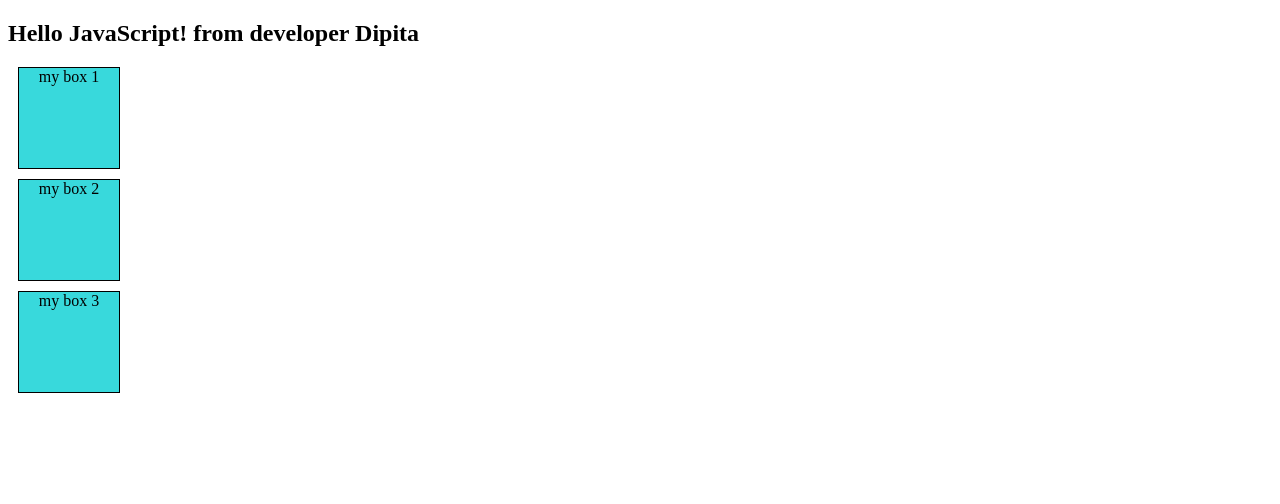
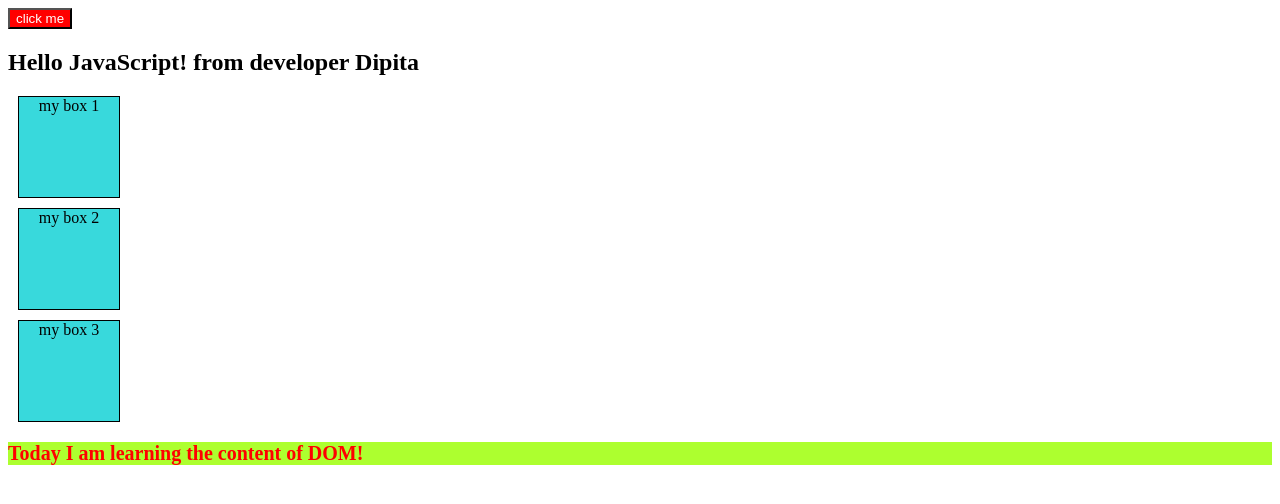
Before and after one commit to dipita-tasnim/javaScript, a plain HTML site: page js_DOM/index.html in a window 1280 px wide. Drawn offline with Linux system fonts and the light colour scheme.

Commit message:
last part of DOM

```diff
--- a/js_DOM/index.html
+++ b/js_DOM/index.html
@@ -14,6 +14,8 @@
   <div class="box">Second box</div>
   <div class="box">Third box</div>
 
+  <p class = "content">Today I am learning the content of DOM!</p>
+
   <!--connecting with my js file-->
   <script src="script.js"></script>
 </body>
--- a/js_DOM/script.js
+++ b/js_DOM/script.js
@@ -57,3 +57,31 @@ for (i of divs) {
 
 
 //Now my webpage is successfully changed from first, second, third box to--chocolate, mystery, magic box to--my box 1, my box 2, my box 3 with javaDcript code instead of html codes.
+
+
+
+//DOM Task 2
+//Ques 2: Create a new button element. Give it a text "click me", background color of red & text color of white. Insert the button as the first element inside the body tag.
+
+let btn = document.createElement("button");
+
+btn.innerText = "click me";
+btn.style.backgroundColor = "red";
+btn.style.color = "white";
+
+let body = document.querySelector("body");
+
+body.prepend(btn);
+
+
+
+//DOM Task 3
+//Ques 3: Create a <p> tag in html, give it a class. Give it some styling in CSS. Now create a new class in CSS and using JS, try to append this class to the <p> element.
+
+let para = document.querySelector("p");
+// para.setAttribute("class", "newClass");
+
+//Notice: In this case the old style of <p> tag will be lost. If we need both old and new one then classList should be used instead of setAttribute.
+//comment the setAttribute line and uncomment the classList line.
+para.classList.add("newClass");
+//Ekhankar html file e class ektai ache(content) but webpage e inspect kore element e gele dekhbo duita class(content, newClass) p tag er jonno lekha.
--- a/js_DOM/style.css
+++ b/js_DOM/style.css
@@ -1,3 +1,4 @@
+/* Task_1 */
 .box {
     height: 100px;
     width: 100px;
@@ -6,3 +7,14 @@
     text-align: center;
     border: 0.5px solid black;
 }
+
+/* Task_2 */
+.content {
+    color: red;
+    font-size: 20px;
+    font-weight: bold;
+}
+
+.newClass {
+    background-color: greenyellow;
+}
```
